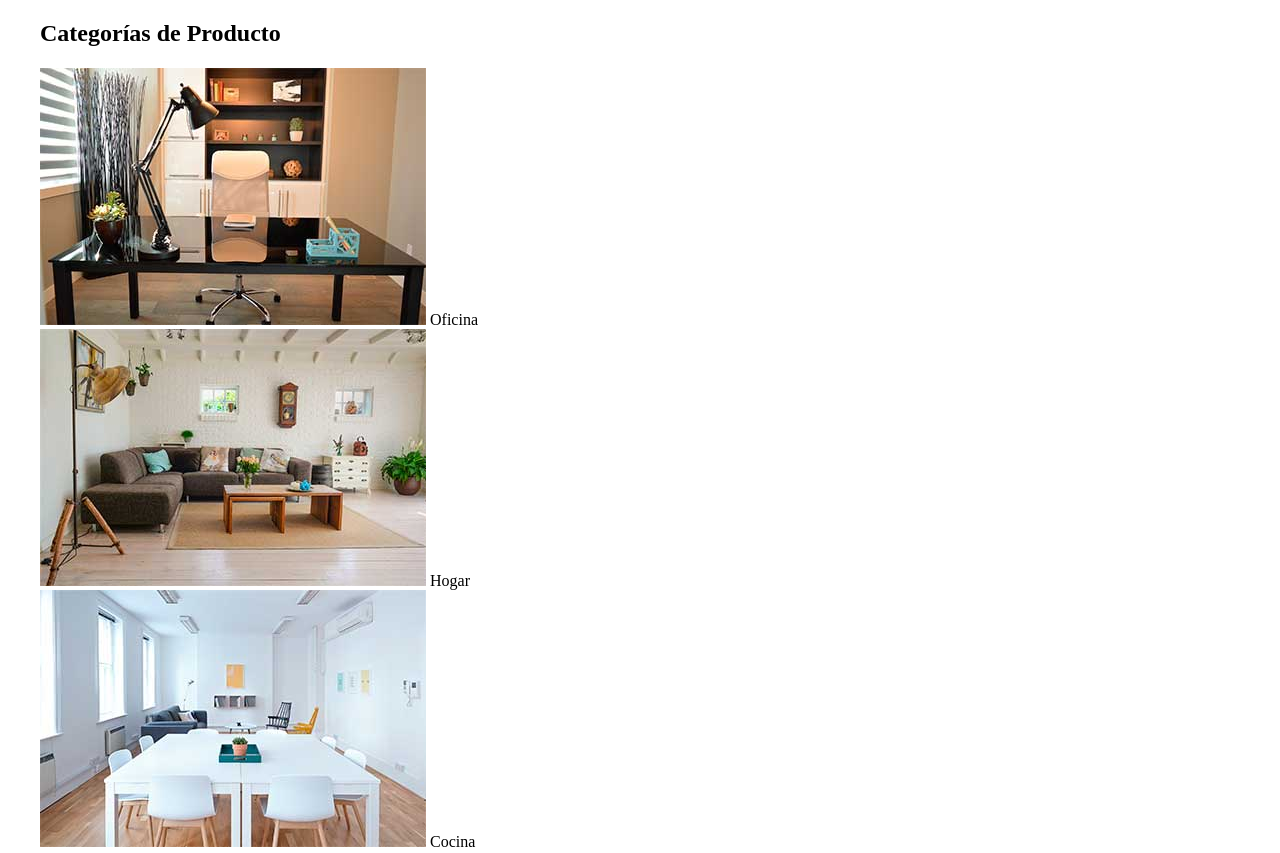
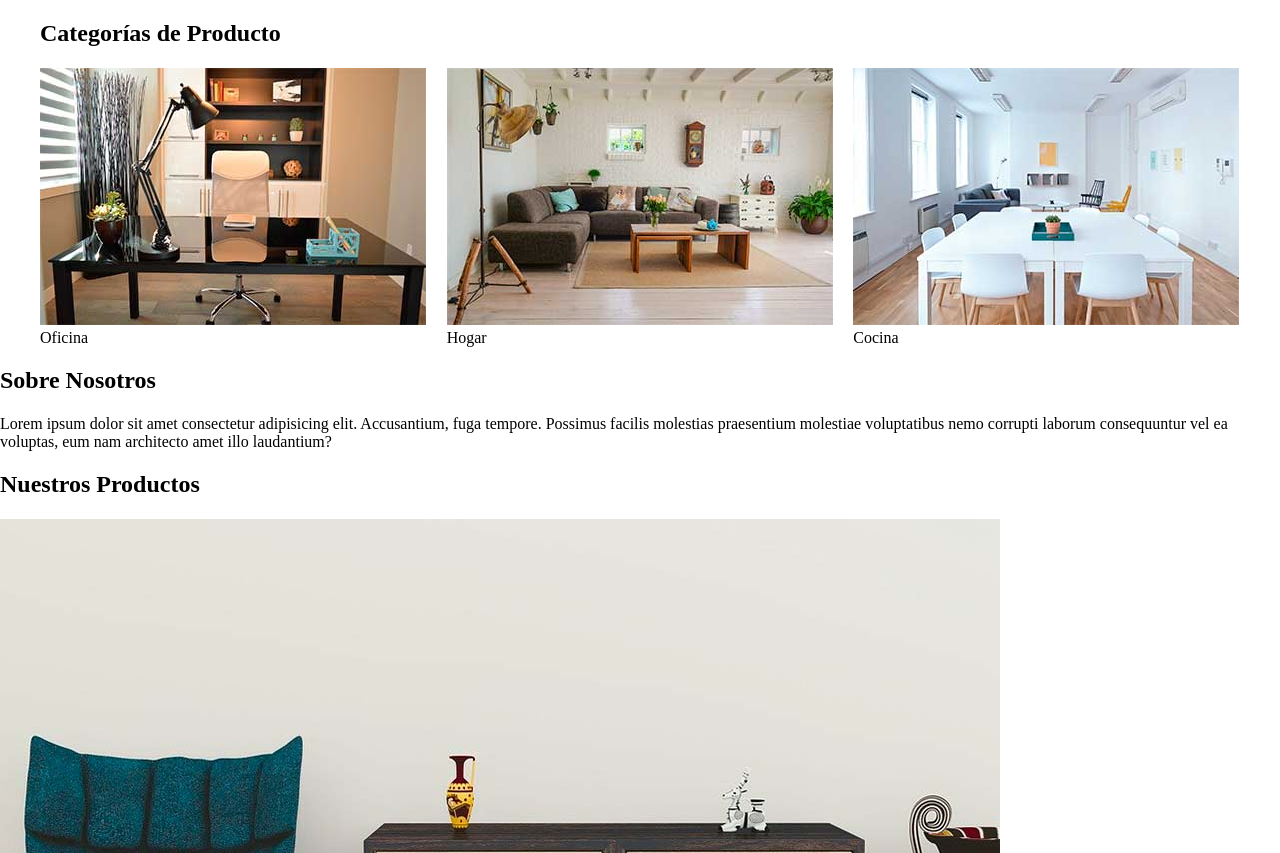
Before and after one commit to CPX10/TIENDA-MUEBLES, a plain HTML site: page index.html in a window 1280 px wide. Shown: the part 746-1599 px from the top of the page. Drawn offline with Linux system fonts and the light colour scheme.

Commit message:
Se arreglo el listado de productos

```diff
--- a/style.css
+++ b/style.css
@@ -54,14 +54,12 @@ img{
 
 /**CATEGORIA PRODUCTOS**/
 
-.listado-categorias{
+.listado-categoria{
     display: grid;
     /*grid-template-columns: repeat(4, 200px);*/
     /*grid-template-columns: 1fr 1fr;*/
     /*grid-template-rows: 100px 100px;*/
+    /*grid-template-columns: repeat(3, 1fr);*/
     grid-template-columns: repeat(3, 1fr);
     gap: 20px ;
-
-
-
 }
```
